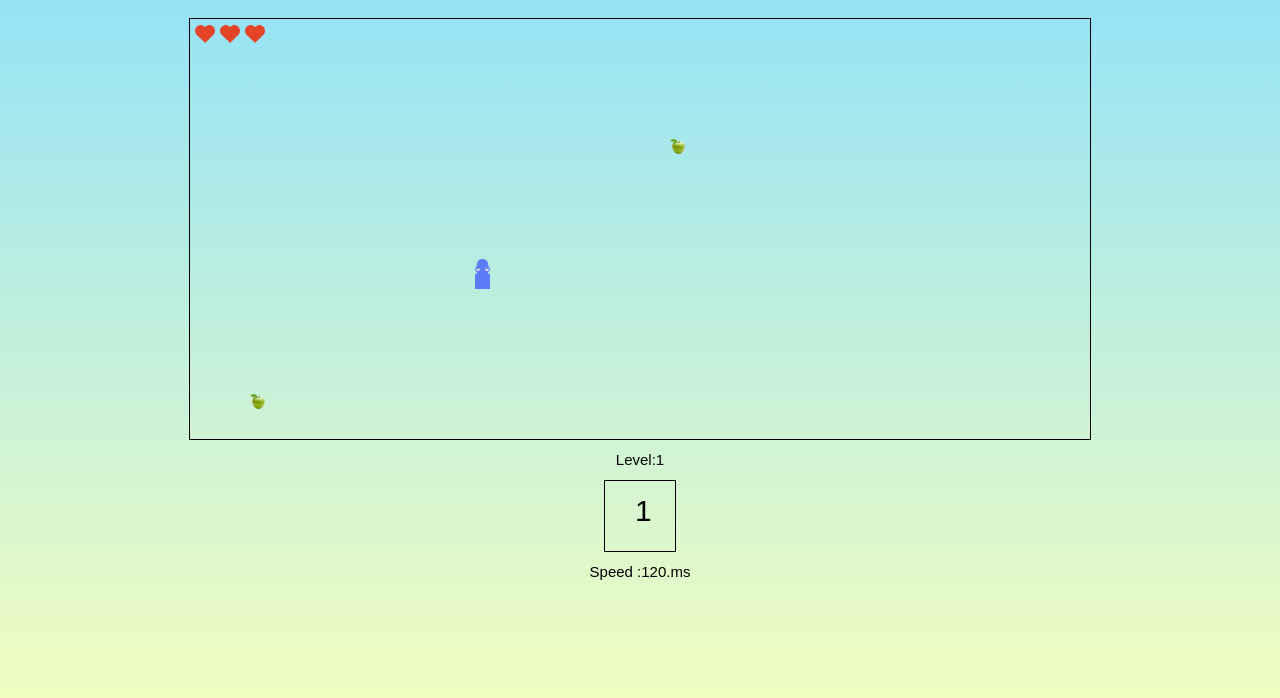
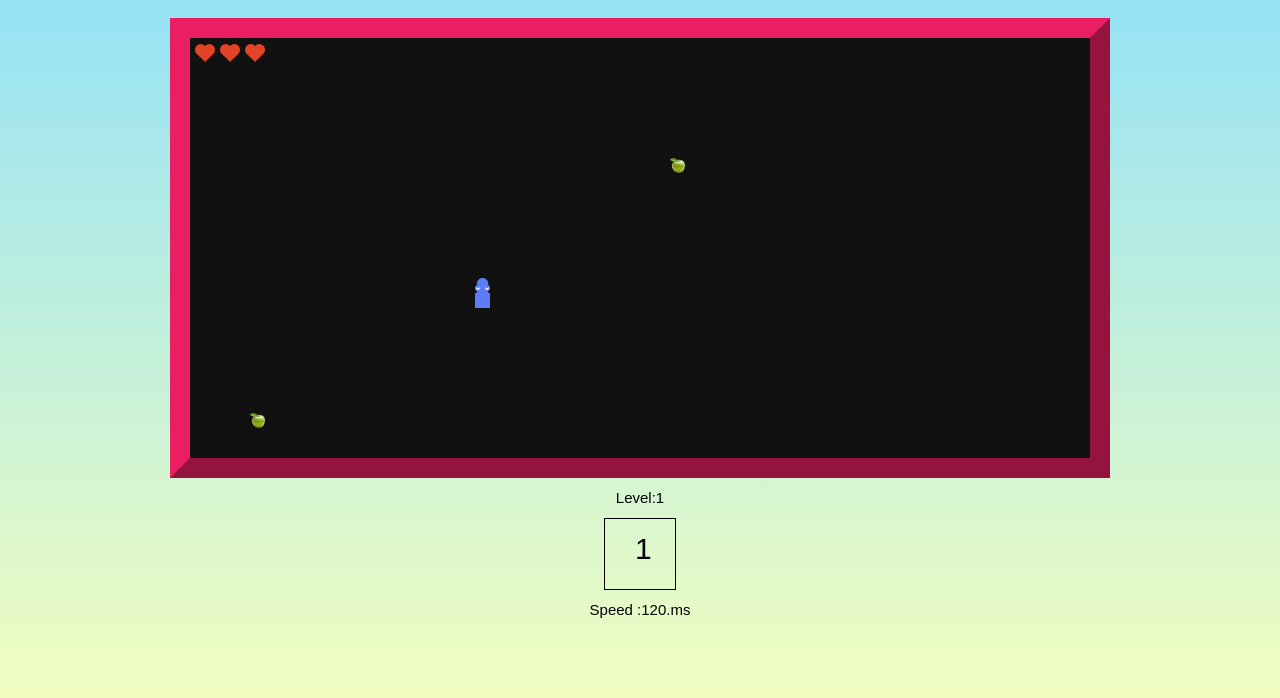
Before and after one commit to nabilaba/Snake-Game-Advanced, a plain HTML site: page snake-game/index.html in a window 1280 px wide. Shown: the part 50-748 px from the top of the page. Drawn offline with Linux system fonts and the light colour scheme.

Commit message:
Update background color and border

```diff
--- a/snake-game/index.html
+++ b/snake-game/index.html
@@ -7,7 +7,7 @@
         <center>
             <div id="game">
                 <h1>Snake</h1>
-                <canvas id="snakeBoard" width="900" height="420" style="border:1px solid #000000;"></canvas><br>
+                <canvas id="snakeBoard" width="900" height="420" style="background-color: #111; border: 20px outset #E91E63;"></canvas><br>
                 <canvas id="level" width="900" height="30" style="margin-top: 10px;"></canvas><br>
                 <canvas id="score1Board" width="70" height="70" style="border: 1px solid black;"></canvas><br>
                 <canvas id="speed" width="900" height="30" style="margin-top: 10px;"></canvas><br>
```
